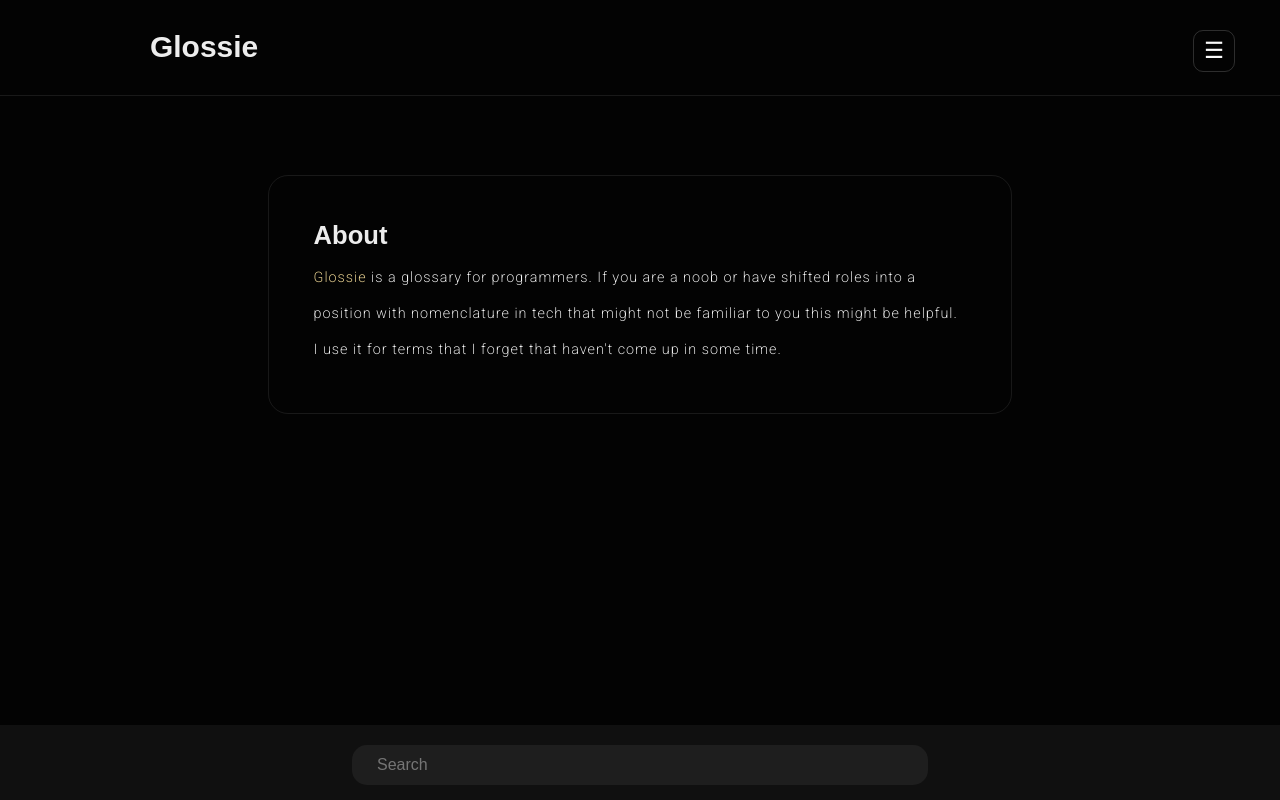
After one commit to RockyLatchman/glossie, a Flask app: template templates/about.html in a window 1280 px wide. The commit adds this page. Run offline with Flask 3, Linux system fonts and the light colour scheme; the template is opened without the code that fills it, so the values that code supplies are empty; some libraries are stand-ins or nearby versions; some web fonts are replaced.

Commit message:
HTML and CSS for About template

```diff
--- a/app.py
+++ b/app.py
@@ -98,7 +98,7 @@ def glossary_search(letter):
 
 @app.route('/about')
 def about():
-    pass
+    return render_template('about.html')
 
 @app.route('/contact')
 def contact():
--- a/static/css/main.css
+++ b/static/css/main.css
@@ -1,5 +1,14 @@
 
 /* Global  ****************************/
+
+
+
+.heebo-font {
+  font-family: "Heebo", sans-serif;
+  font-optical-sizing: auto;
+  font-weight: 900;
+  font-style: normal;
+}
 
 * {
   padding: 0;
@@ -15,21 +24,21 @@ body {
 }
 
 header {
-  width: 95%;
+  width: 100%;
   height: 35px;
   background: #030303;
-  padding: 20px 0;
+  padding: 30px 0;
   z-index: 9999 !important;
-  margin-left: 75px;
   position: fixed;
   top: 0;
   display: flex;
   flex-direction: row;
   justify-content: space-between;
+  border-bottom: 1px solid rgba(212,212,212,0.1);
 }
 
  header h3 {
-  margin-left: 75px;
+  margin-left: 150px;
 }
 
 header h3 a {
@@ -48,7 +57,7 @@ nav {
 
 nav ul {
   display: block;
-  margin: 2px 0 0 10px;
+  margin: 6px 0 0 10px;
 }
 
 nav ul li {
@@ -129,9 +138,14 @@ main #right-column {
 }
 
 p {
-  font: normal 300 1em "novel-sans-greek", sans-serif;
+  font: normal 200 0.9em "Heebo", sans-serif;
+  letter-spacing: 1px;
   color: #fafafa;
   margin-top: 10px;
+}
+
+ .term {
+  font: normal 900 0.9em "Heebo", sans-serif;
 }
 
 footer {
@@ -181,6 +195,32 @@ footer input:hover {
 /* About  ******************************/
 
 
+#about {
+  margin: 175px auto 0 auto;
+  width: 60%;
+  border: 1px solid rgba(212,212,212,0.1);
+  border-radius: 20px;
+  padding: 45px;
+}
+
+#about h3 {
+  font: normal 700 1.6em "americane",sans-serif;
+  color: #ededed;
+  text-decoration: none;
+}
+
+
+#about p {
+  font: normal 200 0.9em "Heebo", sans-serif;
+  color: #fafafa;
+  margin-top: 10px;
+  line-height: 2.5em;
+}
+
+span {
+  color:#FDE49E;
+}
+
 /* Contact  ****************************/
 
 
@@ -198,7 +238,7 @@ footer input:hover {
 }
 
 #documentation p {
-  font: normal 300 0.9em "novel-sans-greek", sans-serif;
+  font: normal 200 0.9em "Heebo", sans-serif;
   color: #fafafa;
   margin-top: 10px;
 }
@@ -208,7 +248,8 @@ footer input:hover {
 }
 
 .entries h4 {
-  font: normal 300 1em "novel-sans-greek", sans-serif;
+  font: normal 500 0.9em "americane",sans-serif;
+  letter-spacing: 1px;
   color:#FDE49E;
 }
 
--- /dev/null
+++ b/templates/about.html
@@ -0,0 +1,13 @@
+{% extends 'base.html' %}
+{% block content %}
+<main>
+  <div id="about">
+     <h3>About</h3>
+     <p>
+       <span>Glossie</span> is a glossary for programmers. If you are a noob or have shifted roles into a position
+       with nomenclature in tech that might not be familiar to you this might be helpful. I
+       use it for terms that I forget that haven&apos;t come up in some time.
+     </p>
+  </div>
+</main>
+{% endblock %}
--- a/templates/base.html
+++ b/templates/base.html
@@ -2,6 +2,9 @@
 <html lang="en">
     <head>
         <title>Glossie - A programmers glossary</title>
+        <link rel="preconnect" href="https://fonts.googleapis.com">
+        <link rel="preconnect" href="https://fonts.gstatic.com" crossorigin>
+        <link href="https://fonts.googleapis.com/css2?family=Heebo:wght@100..900&display=swap" rel="stylesheet">
         <link
             rel="stylesheet"
             href="{{ url_for('static', filename='css/fonts.css')}}"
--- a/templates/index.html
+++ b/templates/index.html
@@ -13,7 +13,7 @@
                 {% for glossary in glossary_terms|sort(attribute='term') %}
                     <div class="glossary-terms">
                         <p class="letters" data-initial="{{ glossary['initial'] }}"></p>
-                        <p>{{ glossary['term'] }}</p>
+                        <p class="term">{{ glossary['term'] }}</p>
                         <p>{{ glossary['definition'] }}</p>
                     </div>
                     {% endfor %}
--- a/templates/tautogram.html
+++ b/templates/tautogram.html
@@ -13,7 +13,7 @@
         {% for glossary_term in glossary_terms %}
         <div class="glossary-terms">
             <h2>{{ glossary_term['initial'] }}</h2>
-            <p>{{ glossary_term['term'] }}</p>
+            <p class="term">{{ glossary_term['term'] }}</p>
             <p>{{ glossary_term['definition'] }}</p>
         </div>
         {% endfor %}
```
